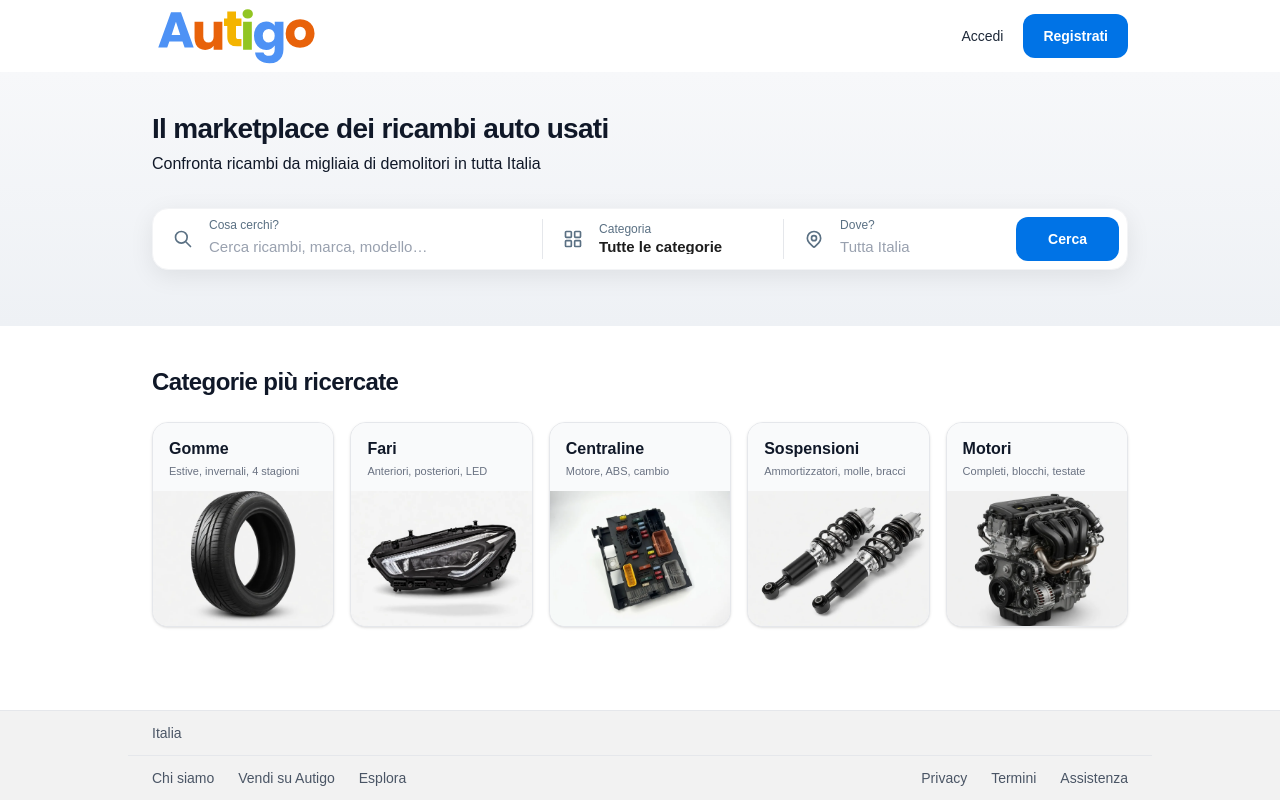
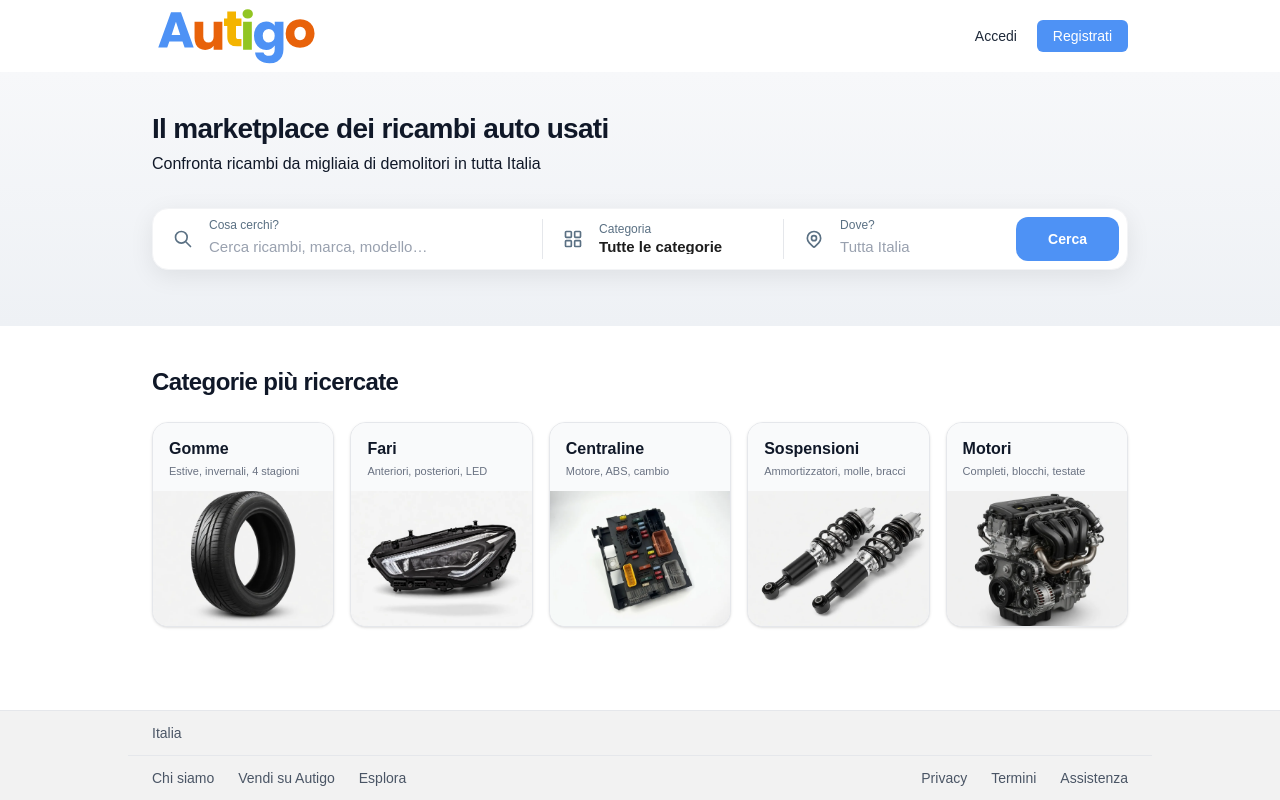
Before and after one commit to autodemo24/autodemo24, a Next.js app: page / in a window 1280 px wide. Built offline with nearby package versions, Linux system fonts and the light colour scheme.

Commit message:
home: Registrati più piccolo e #4E92F5 (stile Google home precedente), Cerca search bar stesso blu della A del logo
Co-Authored-By: Claude Opus 4.7 (1M context) <noreply@anthropic.com>

```diff
--- a/app/page.tsx
+++ b/app/page.tsx
@@ -88,7 +88,7 @@ export default function Home() {
             </a>
             <a
               href="/registrati"
-              className="h-11 px-5 inline-flex items-center rounded-xl bg-[#0073E6] hover:bg-[#005bb8] text-white text-sm font-bold transition-colors"
+              className="px-4 py-1.5 rounded-md bg-[#4E92F5] hover:bg-[#3f7dd4] text-white text-sm font-medium transition-colors"
             >
               Registrati
             </a>
--- a/components/HomeSearchBar.tsx
+++ b/components/HomeSearchBar.tsx
@@ -265,7 +265,7 @@ export default function HomeSearchBar() {
         <div className="p-2">
           <button
             type="submit"
-            className="h-full px-8 rounded-xl bg-[#0073E6] hover:bg-[#005bb8] text-white text-sm font-bold transition-colors"
+            className="h-full px-8 rounded-xl bg-[#4E92F5] hover:bg-[#3f7dd4] text-white text-sm font-bold transition-colors"
           >
             Cerca
           </button>
```
